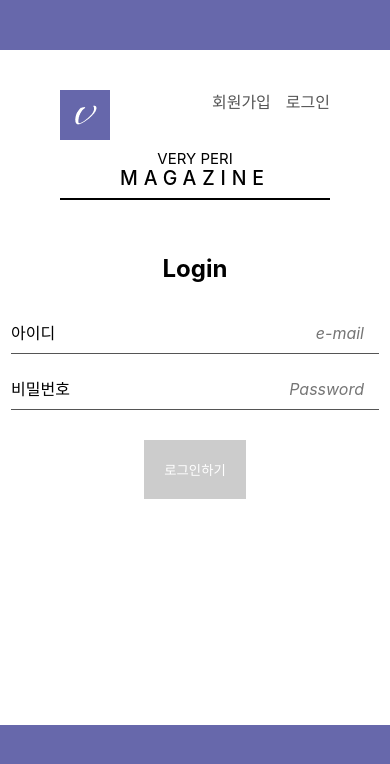
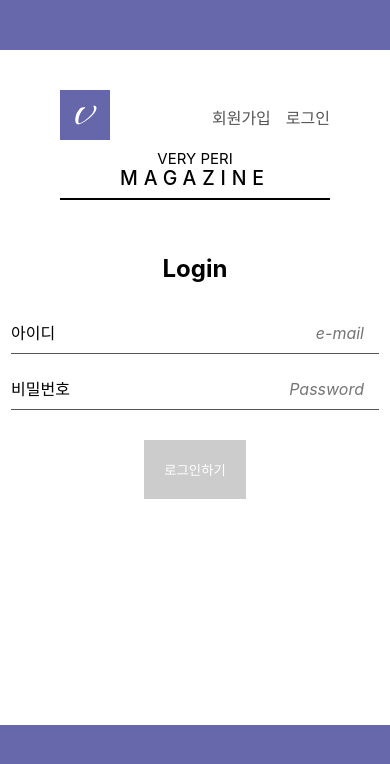
Before and after one commit to ddooyn/veryperi-magazine-2022, a React (Create React App) app: page /login in a window 390 px wide. Shown: the top 764 px of the page. Built offline with nearby package versions, Linux system fonts and the light colour scheme; no server answers; a web font is replaced by a local one.

Commit message:
📱  헤더 반응형 고려해 일부 수정 🔥 쓰이지 않는 코드 제거

```diff
--- a/src/components/Header.js
+++ b/src/components/Header.js
@@ -62,13 +62,15 @@ export default Header;
 const Navbar = styled.nav`
   display: flex;
   justify-content: space-between;
-  /* align-items: flex-start; */
 `;
 
 const Menu = styled.ul`
   display: flex;
+  flex-wrap: wrap;
+  justify-content: flex-end;
+  align-items: center;
   color: #555;
-  gap: 15px;
+  gap: 0 15px;
   li {
     transition: 0.1s color ease-in-out;
     cursor: pointer;
--- a/src/pages/Login.js
+++ b/src/pages/Login.js
@@ -126,11 +126,6 @@ const Row = styled.div`
   }
 `;
 
-const Error = styled.p`
-  font-size: 14px;
-  color: #6768ab;
-`;
-
 const Button = styled.button`
   padding: 20px;
   background: #222;
```
